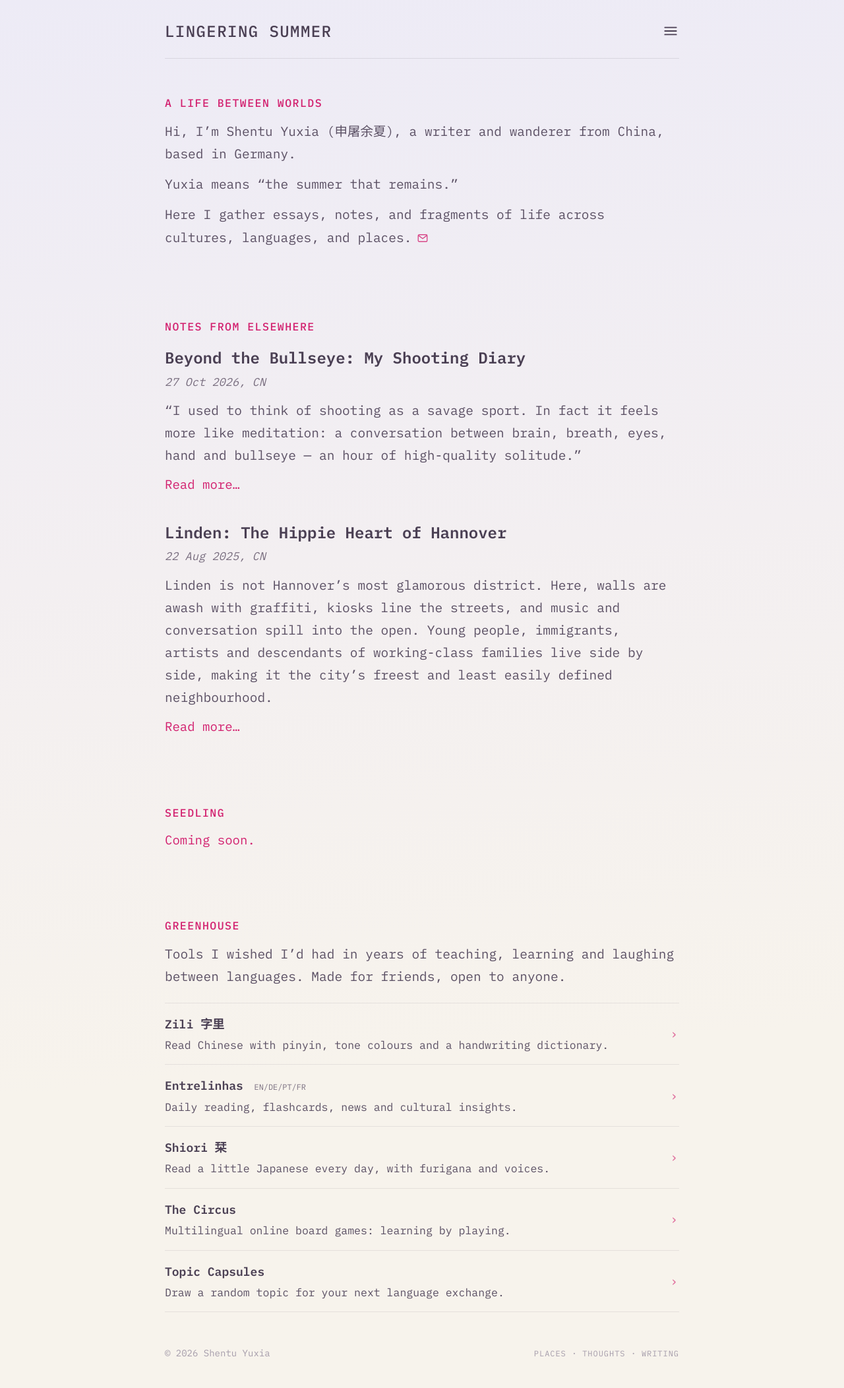
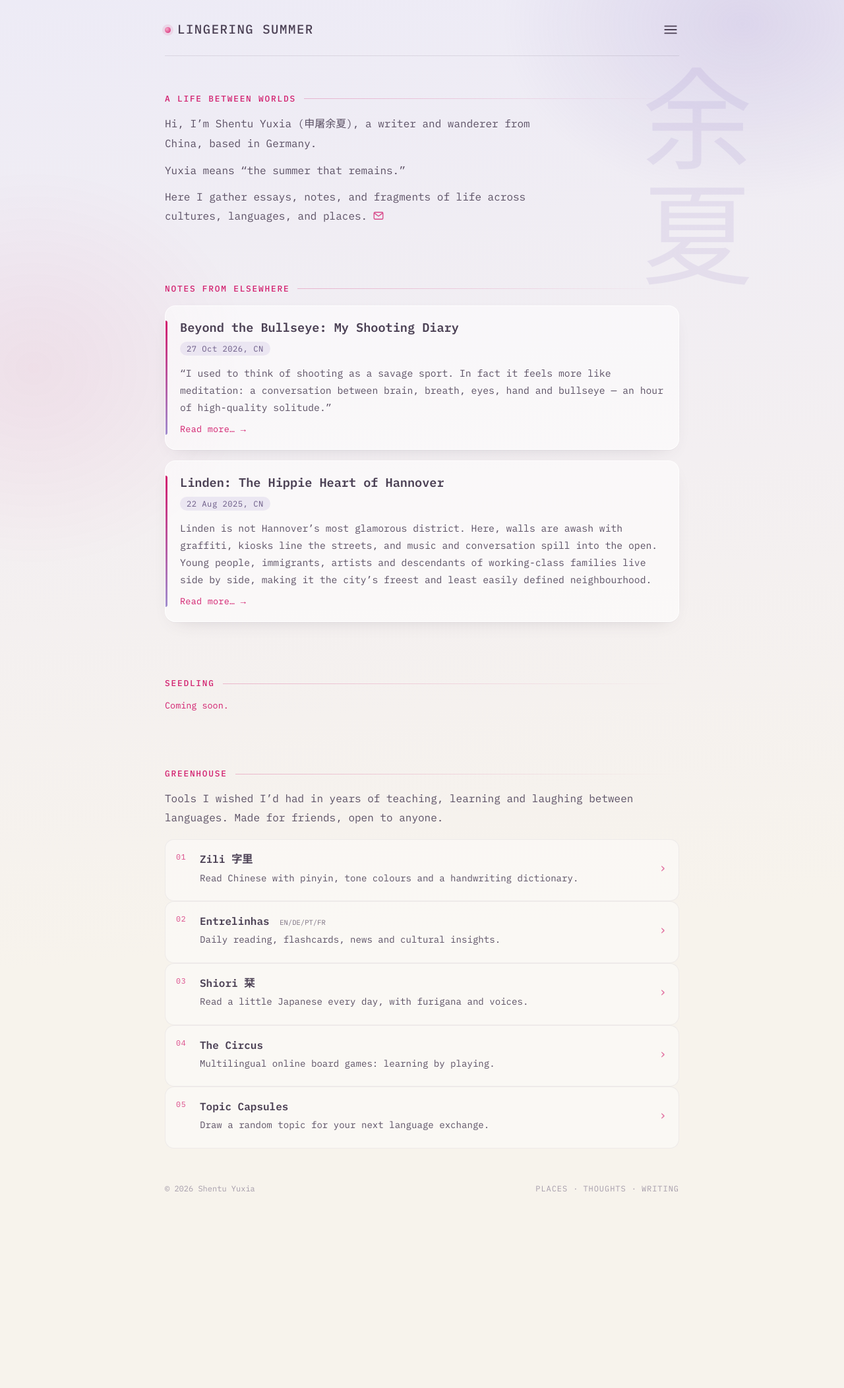
Before and after one commit to Shentuyuxia/lingersummer, a Jekyll site: the page built from index.html, in a window 1280 px wide. Shown: the whole page at 66% size. Built offline with Jekyll 4.4.1, drawn with Linux system fonts in a browser that asks for light colours; after the commit the page ends 1852 px from its top, so only the background shows below that.

Commit message:
Homepage v2: quieter type scale, card layers, watermark, numbered tools (draft)
Co-Authored-By: Claude Sonnet 5.5 <noreply@anthropic.com>
Claude-Session: https://claude.ai/code/session_015WS6KrdzTWWzbZ5CE5hxyi

```diff
--- a/index.html
+++ b/index.html
@@ -281,6 +281,60 @@ layout: null
   #greenhouse .row b{font-size:clamp(15.5px,1.45vw,18px)!important;margin-bottom:2px!important}
   #greenhouse .row b .langs{font-size:.8em}
   #greenhouse .row .d{font-size:clamp(14.5px,1.35vw,16.5px)!important;line-height:1.6!important}
+
+  /* ===== v2: quieter type scale + richer surface ===== */
+  :root{--lav:150,128,200}
+  body{font-size:13.5px}
+  body::before{content:"";position:fixed;inset:0;pointer-events:none;z-index:0;
+    background:radial-gradient(520px 380px at 88% 4%,rgba(var(--lav),.20),transparent 70%),
+               radial-gradient(460px 420px at 4% 62%,rgba(210,31,110,.07),transparent 72%)}
+  .wrap{position:relative;z-index:1}
+  .brand{font-size:clamp(16px,1.5vw,19px)!important;letter-spacing:.08em!important}
+  .brand::before{content:"";display:inline-block;width:9px;height:9px;border-radius:50%;margin-right:10px;vertical-align:1px;
+    background:radial-gradient(circle at 35% 35%,#f6a8c8,var(--accent));box-shadow:0 0 0 4px rgba(210,31,110,.10)}
+  .hero{position:relative}
+  .hero::after{content:"余夏";position:absolute;right:-6px;top:18px;font-family:"PingFang SC","Hiragino Sans GB","Noto Sans SC",sans-serif;
+    font-weight:200;font-size:clamp(84px,17vw,168px);line-height:1;letter-spacing:.04em;color:rgba(var(--lav),.14);pointer-events:none;user-select:none;writing-mode:vertical-rl;white-space:nowrap;width:1em;height:2.2em}
+  @media (min-width:900px){ .hero::after{right:-96px;top:10px} }
+  .hero .sub,.hero h1.greet{position:relative;z-index:1;max-width:36em}
+  .hero .sub,.hero h1.greet,.post .lede,.ghintro,.soon{font-size:clamp(14.5px,1.25vw,16.5px)!important;line-height:1.8!important}
+  .eyebrow,.blk h2,.blk h2.fold-h{font-size:clamp(12px,1vw,13.5px)!important;letter-spacing:.14em!important;display:flex;align-items:center;gap:12px}
+  .blk h2::after,.eyebrow::after{content:"";flex:1;height:1px;background:linear-gradient(90deg,var(--rule),transparent)}
+  .blk{padding-top:84px!important} #notes.blk{padding-top:68px!important}
+  /* essays as soft cards */
+  .essays .post{position:relative;background:rgba(255,255,255,.55);border:1px solid rgba(255,255,255,.8);border-radius:16px;
+    padding:20px 22px 18px!important;margin-top:16px;box-shadow:0 1px 0 rgba(74,63,83,.04),0 10px 28px -18px rgba(74,63,83,.28);
+    transition:transform .25s,box-shadow .25s,background .25s}
+  .essays .post::before{content:"";position:absolute;left:0;top:22px;bottom:22px;width:3px;border-radius:0 3px 3px 0;background:linear-gradient(var(--accent),rgba(var(--lav),.9))}
+  .essays .post:hover{transform:translateY(-2px);background:rgba(255,255,255,.78);box-shadow:0 1px 0 rgba(74,63,83,.04),0 16px 34px -18px rgba(74,63,83,.34)}
+  .essays .post+.post{padding-top:20px!important}
+  .pt b{font-size:clamp(16px,1.45vw,19px)!important;line-height:1.4!important}
+  .pt time{display:inline-block!important;margin-top:8px!important;padding:1px 10px;border-radius:999px;background:rgba(var(--lav),.14);
+    color:#6a5a86!important;font-style:normal!important;font-size:clamp(11.5px,.95vw,12.5px)!important;letter-spacing:.04em}
+  .post .lede{margin-top:12px!important;font-size:clamp(13.5px,1.15vw,15px)!important;line-height:1.75!important}
+  #notes .essays a.readmore{font-size:clamp(13px,1.05vw,14.5px)!important;margin-top:10px!important;letter-spacing:.02em}
+  #notes .essays a.readmore::after{content:" →";transition:margin .2s}
+  #notes .essays a.readmore:hover::after{margin-left:4px}
+  .more summary{font-size:clamp(13.5px,1.1vw,15px)!important}
+  .blk .soon{font-size:clamp(13px,1.05vw,14.5px)!important}
+  /* tools */
+  #greenhouse .proj.two{margin-top:18px!important;counter-reset:t}
+  #greenhouse .proj li{border-top:0!important;border-bottom:0!important}
+  #greenhouse .proj li:last-child{border-bottom:0!important}
+  #greenhouse .row{position:relative;padding:15px 16px 15px 52px!important;margin:0 0 8px!important;border-radius:14px;
+    background:rgba(255,255,255,.42);border:1px solid rgba(74,63,83,.07)}
+  #greenhouse .row::before{counter-increment:t;content:"0" counter(t);position:absolute;left:16px;top:16px;font-size:11.5px;letter-spacing:.08em;color:var(--accent);opacity:.8}
+  #greenhouse .row:hover{background:rgba(var(--lav),.16);border-color:rgba(var(--lav),.35)}
+  #greenhouse .row b{font-size:clamp(14.5px,1.25vw,16.5px)!important}
+  #greenhouse .row .d{font-size:clamp(13px,1.1vw,14.5px)!important}
+  #greenhouse .row .go{transition:transform .2s} #greenhouse .row:hover .go{transform:translateX(3px)}
+  footer{font-size:12px!important}
+  @media (max-width:640px){
+    .hero::after{opacity:.7;right:-14px;font-size:96px}
+    .essays .post{padding:16px 16px 14px!important;border-radius:14px}
+    #greenhouse .row{padding:13px 12px 13px 44px!important} #greenhouse .row::before{left:12px;top:14px}
+    .hero .sub,.hero h1.greet{max-width:calc(100% - 36px)}
+  }
 </style>
 </head>
 <body>
```
